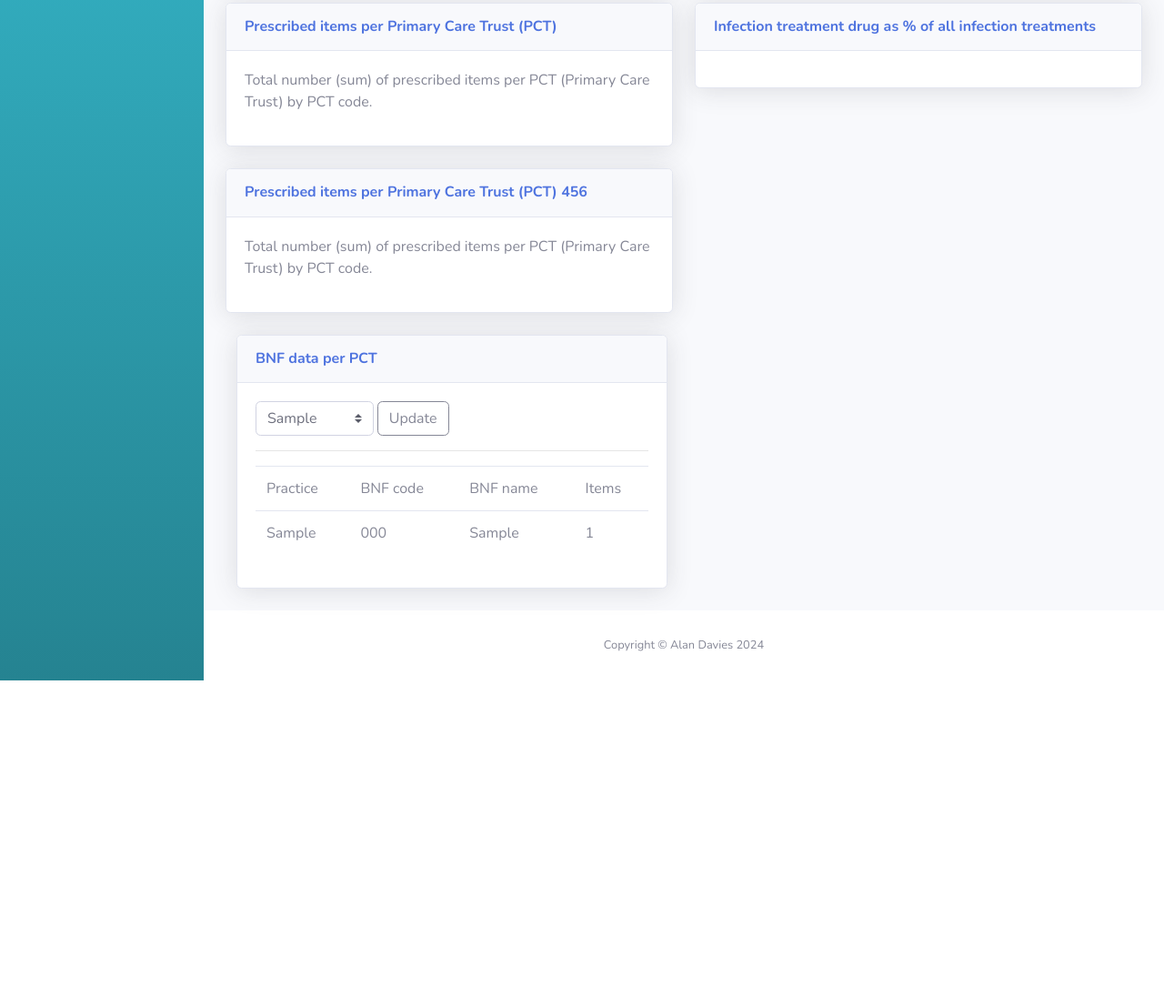
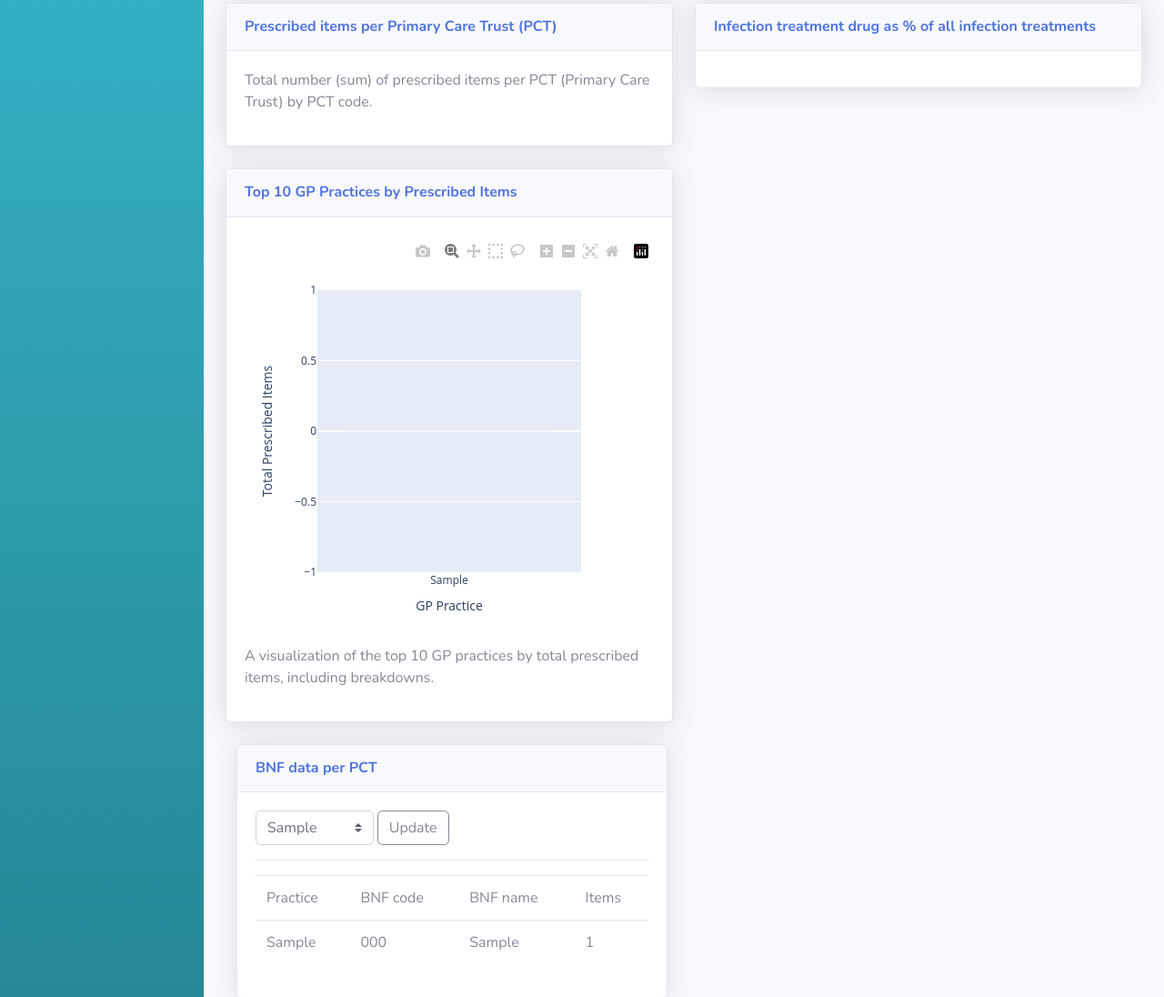
Before and after one commit to harryc898/group_lima, a Flask app: page /dashboard/home/ in a window 1280 px wide. Shown: the part 402-1498 px from the top of the page at 91% size. Before the commit the page ends 1150 px from the top, so only its background shows below. Run offline with Flask 3, Linux system fonts and the light colour scheme; tables that the repository leaves empty hold one stand-in row (values such as "Sample post"); some libraries are stand-ins or nearby versions.

Commit message:
feature complete

```diff
--- a/app/database/controllers.py
+++ b/app/database/controllers.py
@@ -6,8 +6,7 @@
 INSTITUTION:   University of Manchester (FBMH)
 DESCRIPTION:   Contains the Database class that contains all the methods used for accessing the database
 """
-from sqlalchemy import distinct
-from sqlalchemy.sql import func
+from sqlalchemy.sql import func, text
 from flask import Blueprint, jsonify
 
 from app import db
@@ -42,6 +41,32 @@
         result = db.session.execute(db.select(func.sum(PrescribingData.items).label('item_sum')).group_by(PrescribingData.PCT)).all()
         return self.convert_tuple_list_to_raw(result)
 
+    def get_prescribed_items_per_gp_practice(self):
+        """Return the top 10 GP Practices by total prescribed items with breakdown."""
+        # Query for the top 10 practices based on total items prescribed
+        result = db.session.query(
+            PrescribingData.practice,
+            func.sum(PrescribingData.items).label('total_items')
+        ).group_by(PrescribingData.practice).order_by(func.sum(PrescribingData.items).desc()).limit(10).all()
+
+        # Fetch the breakdown of the most prescribed items for each top practice
+        breakdown = []
+        for practice, _ in result:
+            most_prescribed = db.session.query(
+                PrescribingData.BNF_name,
+                func.sum(PrescribingData.items).label('item_count')
+            ).filter(PrescribingData.practice == practice).group_by(PrescribingData.BNF_name).order_by(
+                func.sum(PrescribingData.items).desc()).all()
+            breakdown.append({
+                'practice': practice,
+                'items': most_prescribed
+            })
+
+        return {
+            'top_practices': result,
+            'breakdown': breakdown
+        }
+
     #Already there: BNF data per PCT table
     def get_distinct_pcts(self):
         """Return the distinct PCT codes."""
--- a/app/static/js/main.js
+++ b/app/static/js/main.js
@@ -25,4 +25,14 @@
             console.error('Error fetching GP practices data:', error);
             document.getElementById('gp-practices').innerText = "Error";
         });
+
+    // Fetch the Top GP Practices chart data
+    fetch('/dashboard/top_practices_chart_data')
+        .then(response => response.json())
+        .then(data => {
+            Plotly.newPlot('top-practices-chart', JSON.parse(data.graphJSON));
+        })
+        .catch(error => {
+            console.error('Error loading chart data:', error);
+        });
 });
--- a/app/templates/dashboard/index.html
+++ b/app/templates/dashboard/index.html
@@ -288,16 +288,15 @@
               </div>
             </div>
 
-            <!-- Content Row -->
             <div class="row">
                 <div class="col-xl-6 col-lg-7">
                     <div class="card shadow mb-4">
                         <div class="card-header py-3 d-flex flex-row align-items-center justify-content-between">
-                    <h6 class="m-0 font-weight-bold text-primary">{{dashboard_data.top_items_plot_data.header}} 456</h6>
+                            <h6 class="m-0 font-weight-bold text-primary">Top 10 GP Practices by Prescribed Items</h6>
                         </div>
                         <div class="card-body">
-                    <div id="chart2" class="chart"></div>
-                    <p>{{dashboard_data.top_items_plot_data.description}}</p>
+                            <div id="top-practices-chart" class="chart"></div>
+                            <p>A visualization of the top 10 GP practices by total prescribed items, including breakdowns.</p>
                         </div>
                     </div>
                 </div>
--- a/app/views/controllers.py
+++ b/app/views/controllers.py
@@ -38,11 +38,18 @@
         "tile_data_items": generate_data_for_tiles(),
         "top_items_plot_data": generate_top_px_items_barchart_data(),
         "pct_list": pcts,
-        "pct_data": selected_pct_data
+        "pct_data": selected_pct_data,
     }
 
     # render the HTML page passing in relevant data
     return render_template('dashboard/index.html',dashboard_data=dashboard_data)
+
+@views.route('/top_practices_chart_data', methods=['GET'])
+def top_practices_chart_data():
+    """API endpoint to fetch top GP practices chart data."""
+    chart_data = generate_top_practices_barchart_data()
+    return jsonify(chart_data)
+
 
 def generate_data_for_tiles():
     """Generate the data for the home page tiles."""
@@ -79,3 +86,54 @@
         'description': description
     }
     return plot_data
+
+def generate_top_practices_barchart_data():
+    """Generate data for the top 10 GP practices chart with total items and tooltip showing the most prescribed item."""
+    # Fetch the data from the database method
+    data = db_mod.get_prescribed_items_per_gp_practice()
+
+    # Extract practices, total items, and most prescribed items for the chart
+    practices = []
+    total_items = []
+    most_prescribed_items = []
+    for practice_breakdown in data['breakdown']:
+        practices.append(practice_breakdown['practice'])
+        # Get total items for the practice (already provided in 'top_practices')
+        total_items.append(next(item[1] for item in data['top_practices'] if item[0] == practice_breakdown['practice']))
+        # Get the most prescribed item for each practice
+        most_prescribed = max(practice_breakdown['items'], key=lambda x: x[1])  # Sort by item count
+        most_prescribed_items.append(f"{most_prescribed[0]} ({most_prescribed[1]})")
+
+    # Create a DataFrame for Plotly
+    df = pd.DataFrame({
+        "practice": practices,
+        "total_items": total_items,
+        "most_prescribed_item": most_prescribed_items
+    })
+
+    # Generate the Plotly bar chart
+    fig = px.bar(
+        df,
+        x="practice",
+        y="total_items",
+        labels={"practice": "GP Practice", "total_items": "Total Prescribed Items"}
+    ).update_xaxes(categoryorder="total descending")
+
+    # Customize hover template
+    fig.update_traces(
+        hovertemplate=(
+            "<b>GP Practice:</b> %{x}<br>" +
+            "<b>Total Prescribed Items:</b> %{y}<br>" +
+            "<b>Most Prescribed Item:</b> %{customdata}<extra></extra>"
+        ),
+        customdata=df['most_prescribed_item']  # Add the most prescribed item to the hover tooltip
+    )
+
+    # Convert the plot for rendering
+    graphJSON = json.dumps(fig, cls=plotly.utils.PlotlyJSONEncoder)
+
+    return {
+        'graphJSON': graphJSON,
+        'header': "Top 10 GP Practices by Prescribed Items",
+        'description': "Bar chart of the top 10 GP practices by the total number of prescribed items. Hover over a bar to see the most prescribed item for each practice."
+    }
```
Lines whose indentation alone changed are shown as unchanged.
